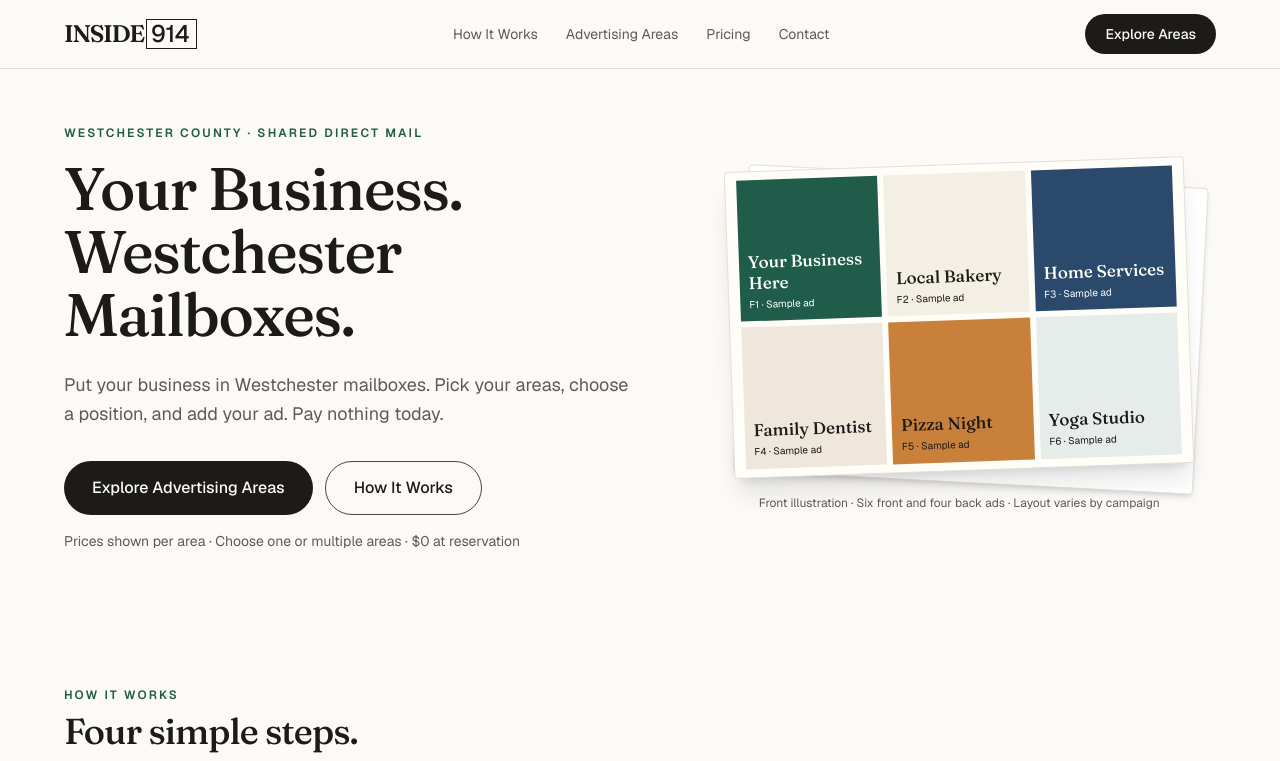
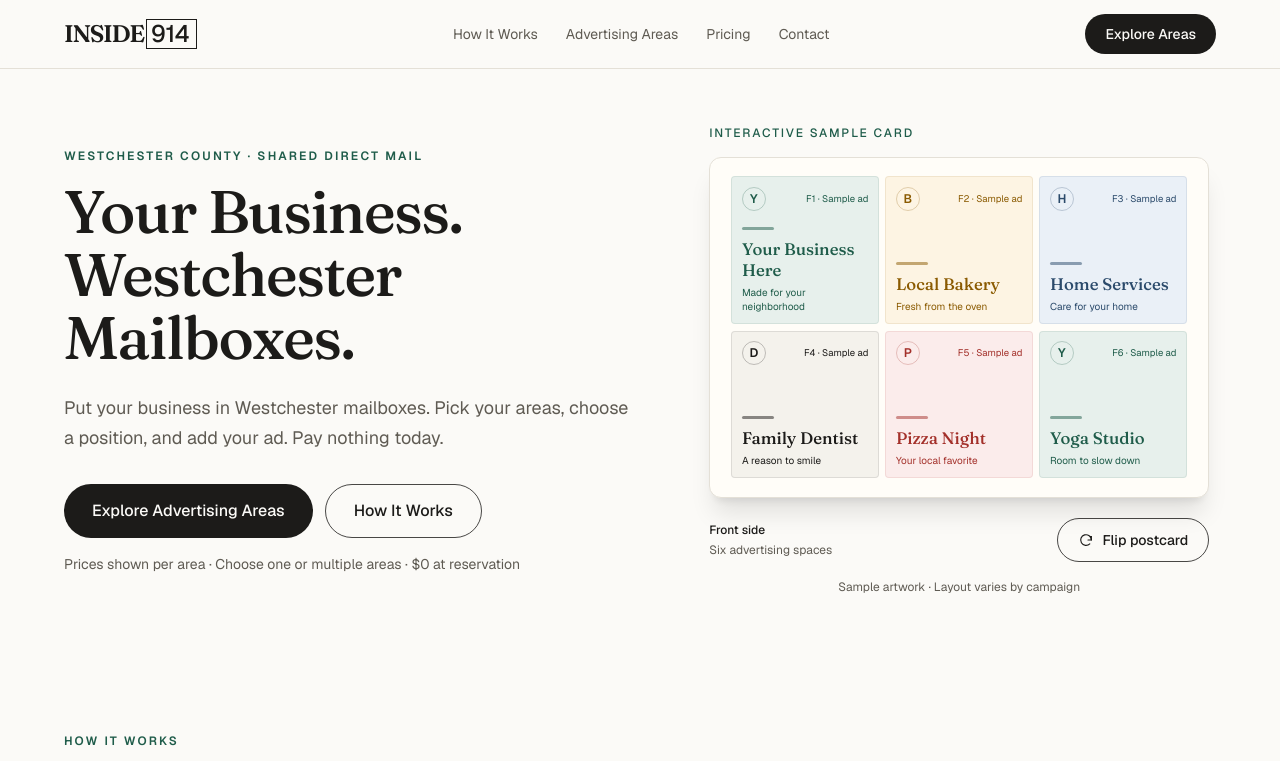
Before and after one commit to MyPenguin19/Inside914, a Next.js app: page / in a window 1280 px wide. Shown: the top 761 px of the page. Built offline with nearby package versions, Linux system fonts and the light colour scheme.

Commit message:
Add interactive homepage sample postcard

```diff
--- /dev/null
+++ b/src/components/marketing/interactive-postcard.tsx
@@ -0,0 +1,45 @@
+"use client";
+
+import { useId, useState, type ReactNode } from "react";
+import { Button } from "@/components/ui/button";
+
+/** Only the flip control needs client state; the two sample faces render on the server. */
+export function InteractivePostcard({ front, back }: { front: ReactNode; back: ReactNode }) {
+  const [showBack, setShowBack] = useState(false);
+  const postcardId = useId();
+
+  return (
+    <figure aria-label="Interactive sample card" className="mx-auto w-full min-w-0 max-w-[500px]">
+      <p className="mb-4 text-xs font-medium uppercase tracking-[0.16em] text-accent">Interactive sample card</p>
+      <div id={postcardId} className="[perspective:1200px]">
+        <div
+          className="grid transition-transform duration-500 ease-in-out [transform-style:preserve-3d] motion-reduce:transition-none"
+          style={{ transform: showBack ? "rotateY(180deg)" : "rotateY(0deg)" }}
+        >
+          <div aria-hidden={showBack} inert={showBack} className="min-w-0 [backface-visibility:hidden] [grid-area:1/1]">
+            {front}
+          </div>
+          <div aria-hidden={!showBack} inert={!showBack} className="min-w-0 [backface-visibility:hidden] [grid-area:1/1] [transform:rotateY(180deg)]">
+            {back}
+          </div>
+        </div>
+      </div>
+      <div className="mt-5 flex flex-wrap items-center justify-between gap-3">
+        <p aria-live="polite" aria-atomic="true" className="text-xs text-muted">
+          <span className="block font-medium text-foreground">{showBack ? "Back side" : "Front side"}</span>
+          <span className="mt-1 block">{showBack ? "Four ads + mailing panel" : "Six advertising spaces"}</span>
+        </p>
+        <Button variant="secondary" aria-controls={postcardId} aria-pressed={showBack} onClick={() => setShowBack(current => !current)} className="min-h-11">
+          <svg aria-hidden="true" width="16" height="16" viewBox="0 0 24 24" fill="none" stroke="currentColor" strokeWidth="1.7" strokeLinecap="round" strokeLinejoin="round" className="shrink-0">
+            <path d="M20 7v5h-5" />
+            <path d="M20 12a8 8 0 1 0-2.3 5.7M20 12a8 8 0 0 0-2.3-5.7L20 7" />
+          </svg>
+          {showBack ? "View front" : "Flip postcard"}
+        </Button>
+      </div>
+      <figcaption className="mt-4 text-center text-xs leading-relaxed text-muted">
+        Sample artwork · Layout varies by campaign
+      </figcaption>
+    </figure>
+  );
+}
--- a/src/components/marketing/postcard-illustration.tsx
+++ b/src/components/marketing/postcard-illustration.tsx
@@ -1,30 +1,79 @@
 import { POSTCARD_LAYOUT_V2, regionToTrim } from "@/lib/print/layouts";
 import { boxStyle } from "@/components/postcard/postcard-side";
+import { BrandMark } from "@/components/brand-mark";
+import { InteractivePostcard } from "@/components/marketing/interactive-postcard";
 
 const TILES = [
-  { tone: "bg-accent text-white", title: "Your Business Here" },
-  { tone: "bg-[#f4efe4] text-foreground", title: "Local Bakery" },
-  { tone: "bg-info text-white", title: "Home Services" },
-  { tone: "bg-[#efe7dc] text-foreground", title: "Family Dentist" },
-  { tone: "bg-[#c9803a] text-foreground", title: "Pizza Night" },
-  { tone: "bg-[#e6ece9] text-foreground", title: "Yoga Studio" },
+  { tone: "bg-accent-soft text-accent", title: "Your Business Here", detail: "Made for your neighborhood", initial: "Y" },
+  { tone: "bg-warning-soft text-warning", title: "Local Bakery", detail: "Fresh from the oven", initial: "B" },
+  { tone: "bg-info-soft text-info", title: "Home Services", detail: "Care for your home", initial: "H" },
+  { tone: "bg-background-soft text-foreground", title: "Family Dentist", detail: "A reason to smile", initial: "D" },
+  { tone: "bg-danger-soft text-danger", title: "Pizza Night", detail: "Your local favorite", initial: "P" },
+  { tone: "bg-accent-soft text-accent", title: "Yoga Studio", detail: "Room to slow down", initial: "Y" },
 ];
 const front = POSTCARD_LAYOUT_V2.paidSlots.filter(s => s.side === "front").map(r => regionToTrim(POSTCARD_LAYOUT_V2, r));
+const back = POSTCARD_LAYOUT_V2.paidSlots.filter(s => s.side === "back").map(r => regionToTrim(POSTCARD_LAYOUT_V2, r));
+const house = regionToTrim(POSTCARD_LAYOUT_V2, POSTCARD_LAYOUT_V2.housePanel);
+const postalWithBleed = regionToTrim(POSTCARD_LAYOUT_V2, POSTCARD_LAYOUT_V2.postal);
+// The mailing region includes bleed; the sample shows the finished, trimmed card.
+const postal = {
+  ...postalWithBleed,
+  width: Math.min(postalWithBleed.width, POSTCARD_LAYOUT_V2.trim.width - postalWithBleed.x),
+  height: Math.min(postalWithBleed.height, POSTCARD_LAYOUT_V2.trim.height - postalWithBleed.y),
+};
 
-// Illustration uses the same physical front as booking/export, without inventing extra slots.
+// Both sample faces use the same physical layout as booking/export.
 export function PostcardIllustration() {
-  return <figure className="mx-auto w-full max-w-[460px]">
-    <div className="relative">
-      <div aria-hidden="true" className="absolute inset-0 translate-x-3 translate-y-3 rotate-[3deg] rounded border border-line bg-surface shadow-md" />
-      <div role="img" aria-label="Illustration of the shared Inside914 postcard with six front advertising spaces" className="relative -rotate-2 rounded border border-line bg-paper shadow-xl" style={{aspectRatio:"9 / 6"}}>
-        {front.map((slot,i)=><div key={slot.label} className={`absolute flex flex-col justify-end p-[2%] ${TILES[i].tone}`} style={boxStyle(slot,POSTCARD_LAYOUT_V2.trim)}>
-          <span className="font-display text-[clamp(10px,2.8vw,17px)] font-medium leading-tight">{TILES[i].title}</span>
-          <span className="mt-1 text-[10px]">{slot.label} · Sample ad</span>
-        </div>)}
+  return <InteractivePostcard front={<SampleFace side="front" />} back={<SampleFace side="back" />} />;
+}
+
+function SampleFace({ side }: { side: "front" | "back" }) {
+  const slots = side === "front" ? front : back;
+  return (
+    <div className="rounded-xl border border-line bg-paper p-[2%] shadow-xl">
+      <div
+        role="img"
+        aria-label={side === "front" ? "Front of the sample postcard: six advertising spaces" : "Back of the sample postcard: four advertising spaces, an Inside914 panel and a mailing panel"}
+        className="relative overflow-hidden rounded [container-type:inline-size]"
+        style={{ aspectRatio: `${POSTCARD_LAYOUT_V2.trim.width} / ${POSTCARD_LAYOUT_V2.trim.height}` }}
+      >
+        {slots.map((slot, i) => (
+          <div key={slot.label} data-sample-slot={slot.label} className={`absolute flex flex-col justify-between rounded border border-current/10 p-[2%] ${TILES[i].tone}`} style={boxStyle(slot, POSTCARD_LAYOUT_V2.trim)}>
+            <div className="flex items-center justify-between gap-1">
+              <span className="flex size-[5cqw] shrink-0 items-center justify-center rounded-full border border-current/25 text-[2.6cqw] font-semibold">{TILES[i].initial}</span>
+              <span className="text-[2cqw] leading-tight">{slot.label} · Sample ad</span>
+            </div>
+            <div>
+              <span className="mb-[2cqw] block h-[0.6cqw] w-[25%] rounded-full bg-current opacity-50" />
+              <span className={`block font-display font-medium leading-tight ${side === "front" ? "text-[3.5cqw]" : "text-[3cqw]"}`}>{TILES[i].title}</span>
+              <span className="mt-[1cqw] block text-[2.1cqw] leading-snug">{TILES[i].detail}</span>
+            </div>
+          </div>
+        ))}
+        {side === "back" && (
+          <>
+            <div data-sample-region="house" className="absolute flex flex-col justify-between rounded border border-accent/20 bg-accent-soft p-[3%]" style={boxStyle(house, POSTCARD_LAYOUT_V2.trim)}>
+              <BrandMark className="text-[4cqw]" />
+              <span className="text-[2.6cqw] leading-snug text-accent">Local businesses.<br />One shared postcard.</span>
+              <span className="text-[1.8cqw] uppercase tracking-wider text-accent">Inside914 panel</span>
+            </div>
+            <div data-sample-region="postal" className="absolute flex flex-col justify-between rounded border border-dashed border-line-strong bg-surface p-[3%]" style={boxStyle(postal, POSTCARD_LAYOUT_V2.trim)}>
+              <div className="flex items-start justify-between gap-[2cqw]">
+                <span className="text-[2.2cqw] font-medium text-muted">Mailing panel</span>
+                <span className="flex h-[9cqw] w-[7cqw] shrink-0 items-center justify-center border border-line-strong bg-background-soft text-[1.7cqw] text-muted">Postage</span>
+              </div>
+              <div className="space-y-[1.5cqw]">
+                <span className="block h-[0.7cqw] w-4/5 rounded-full bg-line" />
+                <span className="block h-[0.7cqw] w-3/5 rounded-full bg-line" />
+                <span className="block h-[0.7cqw] w-2/3 rounded-full bg-line" />
+              </div>
+              <span className="text-[1.8cqw] uppercase tracking-wider text-muted">Reserved for mailing</span>
+            </div>
+          </>
+        )}
       </div>
     </div>
-    <figcaption className="mt-6 text-center text-xs text-muted">Front illustration · Six front and four back ads · Layout varies by campaign</figcaption>
-  </figure>;
+  );
 }
 export function SizeDiagram() {
   return <div aria-hidden="true" className="relative w-24 shrink-0 rounded border border-line-strong bg-paper" style={{aspectRatio:"9 / 6"}}>
```
Also changed, not shown: 1 other file (tests, documents, lock files or other folders).
